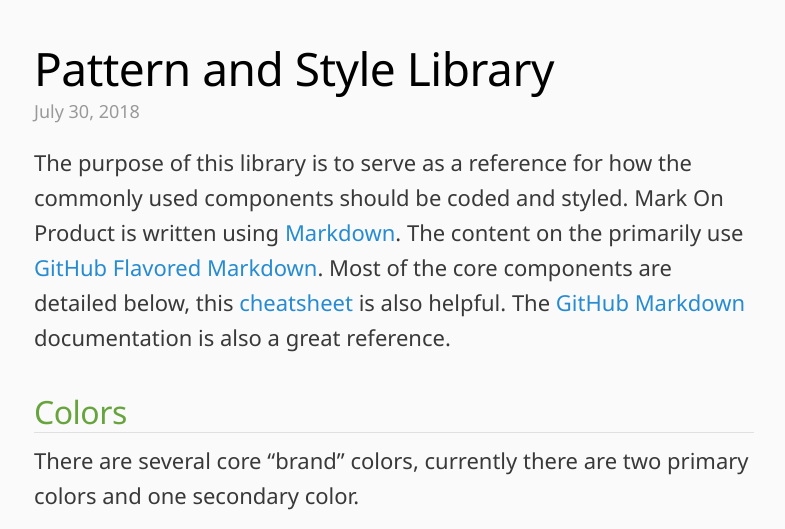
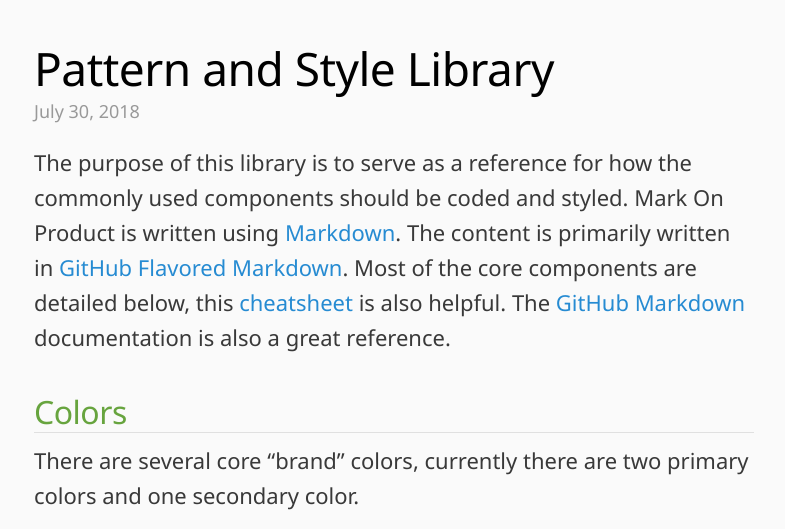
Before and after one commit to markthelefty/markthelefty.github.io, a Jekyll site: the page built from _posts/2018-07-30-pattern-style-library.markdown, in a window 1280 px wide, cut to the strip 340-869 px from the top of the page. Shown: the whole strip, without its empty margins (246-1031 px from the left). Built offline with Jekyll 4.4.1, drawn with Linux system fonts in a browser that asks for light colours; some web fonts are replaced; our own code applies the rules of GitHub Pages for plain Markdown files.

Commit message:
Updated Pattern Style Library

```diff
--- a/_posts/2018-07-30-pattern-style-library.markdown
+++ b/_posts/2018-07-30-pattern-style-library.markdown
@@ -5,7 +5,7 @@
 image: https://res.cloudinary.com/dbrkuvff5/image/upload/v1532890567/social-images/linkedin-post-img-test.jpg
 ---
 
-The purpose of this library is to serve as a reference for how the commonly used components should be coded and styled. Mark On Product is written using [Markdown](https://daringfireball.net/projects/markdown/). The content on the primarily use [GitHub Flavored Markdown](https://guides.github.com/features/mastering-markdown/). Most of the core components are detailed below, this [cheatsheet](https://github.com/adam-p/markdown-here/wiki/Markdown-Cheatsheet) is also helpful. The [GitHub Markdown](https://help.github.com/categories/writing-on-github/) documentation is also a great reference.
+The purpose of this library is to serve as a reference for how the commonly used components should be coded and styled. Mark On Product is written using [Markdown](https://daringfireball.net/projects/markdown/). The content is primarily written in [GitHub Flavored Markdown](https://guides.github.com/features/mastering-markdown/). Most of the core components are detailed below, this [cheatsheet](https://github.com/adam-p/markdown-here/wiki/Markdown-Cheatsheet) is also helpful. The [GitHub Markdown](https://help.github.com/categories/writing-on-github/) documentation is also a great reference.
 
 ## Colors
 {: .divider}
```
